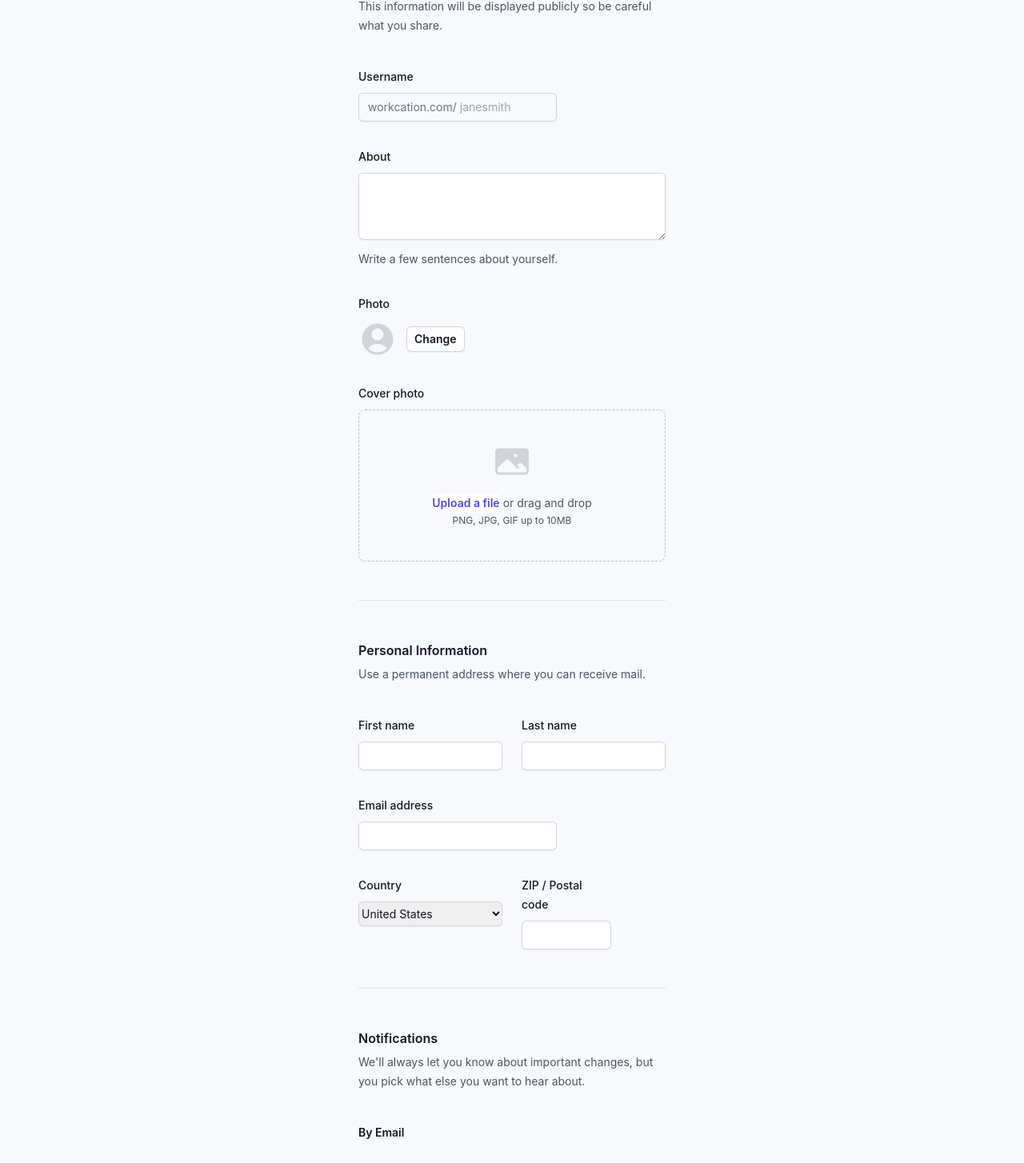
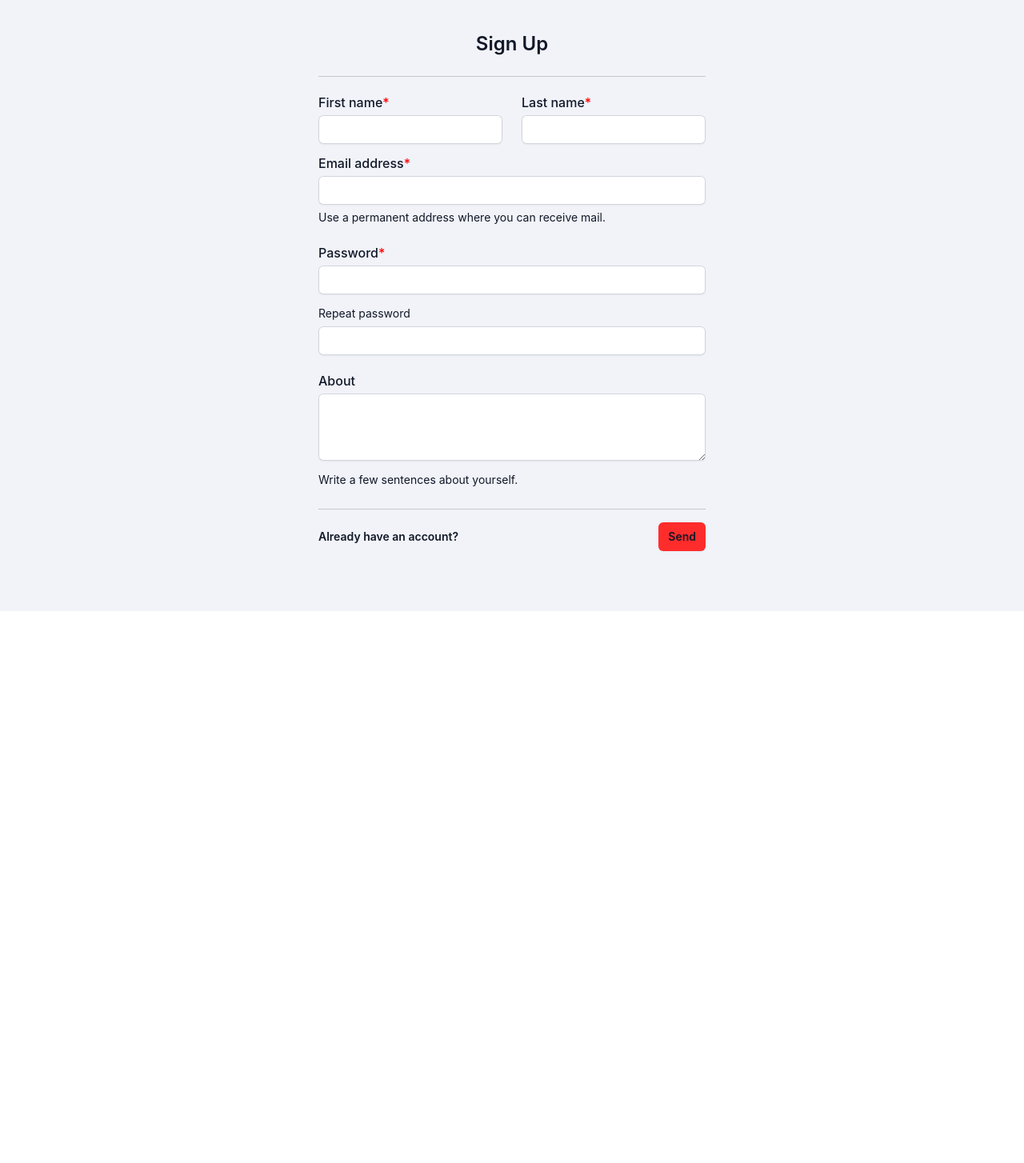
Before and after one commit to Calisthetic/file-storage-frontend, a React (Create React App) app: page /auth/signup in a window 1280 px wide. Shown: the part 36-1490 px from the top of the page at 80% size. After the commit the page ends 800 px from the top, so only its background shows below. Built offline with nearby package versions, Linux system fonts and the light colour scheme.

Commit message:
signup page

```diff
--- a/src/index.css
+++ b/src/index.css
@@ -4,7 +4,7 @@
 
 :root {
   --backgroundDark: #131619;
-  --backgroundLight: #f7f9fc;
+  --backgroundLight: #f1f3f9;
   --backgroundHoverDark: #333639;
   --backgroundHoverLight: #e3e6ee;
   --backgroundSecondDark: #181b1e;
@@ -15,7 +15,7 @@
   --backgroundAccentLight: #ff5500;
   --borderDark: #43464a;
   --borderLight: #c3c6c9;
-  --textDark: #eeeeee;
+  --textDark: #ffffff;
   --textLight: #111827;
   --buttonDark: #ff1515;
   --buttonLight: #ff2c2c;
--- a/src/routes/auth/auth.tsx
+++ b/src/routes/auth/auth.tsx
@@ -1,15 +1,9 @@
-import { motion } from "framer-motion"
-import {
-  Routes,
-  Route,
-  Link,
-} from "react-router-dom";
+import { Routes, Route, } from "react-router-dom";
 import SignIn from "./signin/signin";
 import SignUp from "./signup/signup";
 import Redirect from "../../components/redirect";
 
 export default function AuthPage() {
-  // Logos
   let mainLogo: string | undefined = undefined;
 
   try {
@@ -19,14 +13,13 @@ export default function AuthPage() {
   }
 
   return (
-    <div className="bg-backgroundLight min-h-fulldvh flex justify-center items-center dark:bg-backgroundDark">
-      <div className=" bg-backgroundSecondaryLight dark:bg-backgroundSecondaryDark h-full rounded-tl-2xl">
-        <Routes>
-          <Route path="/" element={<Redirect location="./auth/signin"></Redirect>}></Route>
-          <Route path="signin" element={<SignIn></SignIn>}></Route>
-          <Route path="signup" element={<SignUp></SignUp>}></Route>
-        </Routes>
-      </div>
+    <div className="bg-backgroundLight min-h-fulldvh dark:bg-backgroundDark">
+      <Routes>
+        <Route path="*" element={<Redirect location="/auth/signin"></Redirect>}></Route>
+        <Route path="/" element={<Redirect location="/auth/signin"></Redirect>}></Route>
+        <Route path="signin" element={<SignIn></SignIn>}></Route>
+        <Route path="signup" element={<SignUp></SignUp>}></Route>
+      </Routes>
     </div>
   )
 }
--- a/src/routes/auth/signup/signup.tsx
+++ b/src/routes/auth/signup/signup.tsx
@@ -1,198 +1,100 @@
-import { Component} from 'react';
+import { motion } from "framer-motion"
+import { Link } from 'react-router-dom';
 
 export default function SignUp() {
   return (
-    <div>
-      <form className=' w-96'>
-        <div className="space-y-12">
-          <div className="border-b border-gray-900/10 pb-12">
-            <h2 className="text-base font-semibold leading-7 text-gray-900">Profile</h2>
-            <p className="mt-1 text-sm leading-6 text-gray-600">This information will be displayed publicly so be careful what you share.</p>
+    <div className=" min-h-fulldvh sm:flex justify-center items-center">
+    <div className='py-6 flex flex-col justify-center min-h-fulldvh sm:h-auto bg-backgroundLight dark:bg-backgroundDark
+    sm:rounded-xl w-fullcvw sm:w-auto px-10'>
+      <motion.p initial={{opacity: 0, y: 20}} animate={{opacity: 1, y: 0}} transition={{delay: 0, damping: 24, stiffness: 300}}
+      className="text-xl sm:text-2xl w-full pb-6 text-center font-semibold leading-6 text-textLight dark:text-textDark">Sign Up</motion.p>
 
-            <div className="mt-10 grid grid-cols-1 gap-x-6 gap-y-8 sm:grid-cols-6">
-              <div className="sm:col-span-4">
-                <label className="block text-sm font-medium leading-6 text-gray-900">Username</label>
-                <div className="mt-2">
-                  <div className="flex rounded-md shadow-sm ring-1 ring-inset ring-gray-300 focus-within:ring-2 focus-within:ring-inset focus-within:ring-indigo-600 sm:max-w-md">
-                    <span className="flex select-none items-center pl-3 text-gray-500 sm:text-sm">workcation.com/</span>
-                    <input type="text" name="username" id="username" autoComplete="username"
-                    className="block flex-1 border-0 bg-transparent py-1.5 pl-1 text-gray-900
-                    placeholder:text-gray-400 focus:ring-0 sm:text-sm sm:leading-6" placeholder="janesmith"/>
-                  </div>
-                </div>
-              </div>
+      <div className="border-y border-borderLight dark:border-borderDark py-6">
+        <div className=" grid grid-cols-1 gap-x-6 gap-y-4 sm:grid-cols-4">
+          <motion.div initial={{opacity: 0, y: 20}} animate={{opacity: 1, y: 0}} transition={{delay: 0.02, damping: 24, stiffness: 300}}
+           className="sm:col-span-2 col-span-full">
+            <label title='required' className="block text-base font-medium leading-4 text-textLight dark:text-textDark">First name
+              <span title='required' className=" text-iconLight dark:text-iconDark">*</span>
+            </label>
+            <div className="pt-2">
+              <input type="text" name="first-name" id="first-name" autoComplete="given-name"
+              className="block w-full rounded-md border-0 p-1.5 text-gray-900 shadow-sm ring-1
+              ring-inset ring-gray-300 placeholder:text-gray-400 focus:ring-none
+              sm:text-sm sm:leading-6 transition-inputs"/>
+            </div>
+          </motion.div>
 
-              <div className="col-span-full">
-                <label className="block text-sm font-medium leading-6 text-gray-900">About</label>
-                <div className="mt-2">
-                  <textarea id="about" name="about" rows={3} className="block w-full rounded-md border-0 py-1.5 text-gray-900 shadow-sm ring-1 ring-inset ring-gray-300 placeholder:text-gray-400 focus:ring-2 focus:ring-inset focus:ring-indigo-600 sm:text-sm sm:leading-6"></textarea>
-                </div>
-                <p className="mt-3 text-sm leading-6 text-gray-600">Write a few sentences about yourself.</p>
-              </div>
+          <motion.div initial={{opacity: 0, y: 20}} animate={{opacity: 1, y: 0}} transition={{delay: 0.04, damping: 24, stiffness: 300}}
+          className="sm:col-span-2 col-span-full">
+            <label title='required' className="block text-base font-medium leading-4 text-textLight dark:text-textDark">Last name
+              <span title='required' className=" text-iconLight dark:text-iconDark">*</span>
+            </label>
+            <div className="pt-2">
+              <input type="text" name="last-name" id="last-name" autoComplete="family-name"
+              className="block w-full rounded-md border-0 p-1.5 text-gray-900 shadow-sm ring-1
+              ring-inset ring-gray-300 placeholder:text-gray-400 focus:ring-none
+              sm:text-sm sm:leading-6 transition-inputs"/>
+            </div>
+          </motion.div>
 
-              <div className="col-span-full">
-                <label className="block text-sm font-medium leading-6 text-gray-900">Photo</label>
-                <div className="mt-2 flex items-center gap-x-3">
-                  <svg className="h-12 w-12 text-gray-300" viewBox="0 0 24 24" fill="currentColor" aria-hidden="true">
-                    <path fill-rule="evenodd" d="M18.685 19.097A9.723 9.723 0 0021.75 12c0-5.385-4.365-9.75-9.75-9.75S2.25
-                    6.615 2.25 12a9.723 9.723 0 003.065 7.097A9.716 9.716 0 0012 21.75a9.716 9.716 0 006.685-2.653zm-12.54-1.285A7.486
-                    7.486 0 0112 15a7.486 7.486 0 015.855 2.812A8.224 8.224 0 0112 20.25a8.224 8.224 0 01-5.855-2.438zM15.75
-                    9a3.75 3.75 0 11-7.5 0 3.75 3.75 0 017.5 0z" clip-rule="evenodd" />
-                  </svg>
-                  <button type="button" className="rounded-md bg-white px-2.5 py-1.5 text-sm font-semibold
-                  text-gray-900 shadow-sm ring-1 ring-inset ring-gray-300 hover:bg-gray-50">Change</button>
-                </div>
-              </div>
+          <motion.div initial={{opacity: 0, y: 20}} animate={{opacity: 1, y: 0}} transition={{delay: 0.06, damping: 24, stiffness: 300}}
+          className="col-span-full">
+            <label title='required' className="block text-base font-medium leading-4 text-textLight dark:text-textDark">Email address
+              <span title='required' className=" text-iconLight dark:text-iconDark">*</span>
+            </label>
+            <div className="pt-2">
+              <input id="email" name="email" type="email" autoComplete="email"
+              className="block w-full rounded-md border-0 p-1.5 text-gray-900 shadow-sm ring-1
+              ring-inset ring-gray-300 placeholder:text-gray-400 focus:ring-none
+              sm:text-sm sm:leading-6 transition-inputs"/>
+            </div>
+            <p className="pt-1 text-sm leading-6 text-textLight dark:text-textDark">Use a permanent address where you can receive mail.</p>
+          </motion.div>
 
-              <div className="col-span-full">
-                <label className="block text-sm font-medium leading-6 text-gray-900">Cover photo</label>
-                <div className="mt-2 flex justify-center rounded-lg border border-dashed border-gray-900/25 px-6 py-10">
-                  <div className="text-center">
-                    <svg className="mx-auto h-12 w-12 text-gray-300" viewBox="0 0 24 24" fill="currentColor" aria-hidden="true">
-                      <path fill-rule="evenodd" d="M1.5 6a2.25 2.25 0 012.25-2.25h16.5A2.25 2.25 0 0122.5 6v12a2.25 2.25 0 01-2.25 2.25H3.75A2.25 2.25 0 011.5 18V6zM3 16.06V18c0 .414.336.75.75.75h16.5A.75.75 0 0021 18v-1.94l-2.69-2.689a1.5 1.5 0 00-2.12 0l-.88.879.97.97a.75.75 0 11-1.06 1.06l-5.16-5.159a1.5 1.5 0 00-2.12 0L3 16.061zm10.125-7.81a1.125 1.125 0 112.25 0 1.125 1.125 0 01-2.25 0z" clip-rule="evenodd" />
-                    </svg>
-                    <div className="mt-4 flex text-sm leading-6 text-gray-600">
-                      <label className="relative cursor-pointer rounded-md bg-white font-semibold text-indigo-600 focus-within:outline-none focus-within:ring-2 focus-within:ring-indigo-600 focus-within:ring-offset-2 hover:text-indigo-500">
-                        <span>Upload a file</span>
-                        <input id="file-upload" name="file-upload" type="file" className="sr-only"/>
-                      </label>
-                      <p className="pl-1">or drag and drop</p>
-                    </div>
-                    <p className="text-xs leading-5 text-gray-600">PNG, JPG, GIF up to 10MB</p>
-                  </div>
-                </div>
-              </div>
+          <motion.div initial={{opacity: 0, y: 20}} animate={{opacity: 1, y: 0}} transition={{delay: 0.08, damping: 24, stiffness: 300}}
+           className="col-span-full pt-2">
+            <label title='required' className="block text-base font-medium leading-4 text-textLight dark:text-textDark">Password
+              <span title='required' className=" text-iconLight dark:text-iconDark">*</span>
+            </label>
+            <div className="pt-2">
+              <input id="password" name="password" type="password" autoComplete="password"
+              className="block w-full rounded-md border-0 p-1.5 text-gray-900 shadow-sm ring-1
+              ring-inset ring-gray-300 placeholder:text-gray-400 focus:ring-none
+              sm:text-sm sm:leading-6 transition-inputs"/>
             </div>
-          </div>
+          </motion.div>
 
-          <div className="border-b border-gray-900/10 pb-12">
-            <h2 className="text-base font-semibold leading-7 text-gray-900">Personal Information</h2>
-            <p className="mt-1 text-sm leading-6 text-gray-600">Use a permanent address where you can receive mail.</p>
+          <motion.div initial={{opacity: 0, y: 20}} animate={{opacity: 1, y: 0}} transition={{delay: 0.1, damping: 24, stiffness: 300}}
+           className="col-span-full">
+            <p className="text-sm leading-4 text-textLight dark:text-textDark">Repeat password</p>
+            <div className="pt-2">
+              <input id="password" name="password" type="password" autoComplete="password"
+              className="block w-full rounded-md border-0 p-1.5 text-gray-900 shadow-sm ring-1
+              ring-inset ring-gray-300 placeholder:text-gray-400 focus:ring-none
+              sm:text-sm sm:leading-6 transition-inputs"/>
+            </div>
+          </motion.div>
 
-            <div className="mt-10 grid grid-cols-1 gap-x-6 gap-y-8 sm:grid-cols-6">
-              <div className="sm:col-span-3">
-                <label className="block text-sm font-medium leading-6 text-gray-900">First name</label>
-                <div className="mt-2">
-                  <input type="text" name="first-name" id="first-name" autoComplete="given-name"
-                  className="block w-full rounded-md border-0 py-1.5 text-gray-900 shadow-sm ring-1
-                  ring-inset ring-gray-300 placeholder:text-gray-400 focus:ring-2 focus:ring-inset
-                  focus:ring-indigo-600 sm:text-sm sm:leading-6"/>
-                </div>
-              </div>
+          <motion.div initial={{opacity: 0, y: 20}} animate={{opacity: 1, y: 0}} transition={{delay: 0.12, damping: 24, stiffness: 300}}
+           className="col-span-full pt-2">
+            <label className="block text-base font-medium leading-4 text-textLight dark:text-textDark">About</label>
+            <div className="pt-2">
+              <textarea id="about" name="about" rows={3} className="block w-full rounded-md border-0 p-1.5
+              text-gray-900 shadow-sm ring-1 ring-inset ring-gray-300 placeholder:text-gray-400
+              focus:ring-none sm:text-sm sm:leading-6 transition-inputs"></textarea>
+            </div>
+            <p className="pt-3 text-sm leading-6 text-textLight dark:text-textDark">Write a few sentences about yourself.</p>
+          </motion.div>
+        </div>
+      </div>
 
-              <div className="sm:col-span-3">
-                <label className="block text-sm font-medium leading-6 text-gray-900">Last name</label>
-                <div className="mt-2">
-                  <input type="text" name="last-name" id="last-name" autoComplete="family-name"
-                  className="block w-full rounded-md border-0 py-1.5 text-gray-900 shadow-sm
-                  ring-1 ring-inset ring-gray-300 placeholder:text-gray-400 focus:ring-2
-                  focus:ring-inset focus:ring-indigo-600 sm:text-sm sm:leading-6"/>
-                </div>
-              </div>
-
-              <div className="sm:col-span-4">
-                <label className="block text-sm font-medium leading-6 text-gray-900">Email address</label>
-                <div className="mt-2">
-                  <input id="email" name="email" type="email" autoComplete="email"
-                  className="block w-full rounded-md border-0 py-1.5 text-gray-900
-                  shadow-sm ring-1 ring-inset ring-gray-300 placeholder:text-gray-400
-                  focus:ring-2 focus:ring-inset focus:ring-indigo-600 sm:text-sm sm:leading-6"/>
-                </div>
-              </div>
-
-              <div className="sm:col-span-3">
-                <label className="block text-sm font-medium leading-6 text-gray-900">Country</label>
-                <div className="mt-2">
-                  <select id="country" name="country" autoComplete="country-name" className="block w-full rounded-md border-0 py-1.5 text-gray-900 shadow-sm ring-1 ring-inset ring-gray-300 focus:ring-2 focus:ring-inset focus:ring-indigo-600 sm:max-w-xs sm:text-sm sm:leading-6">
-                    <option>United States</option>
-                    <option>Canada</option>
-                    <option>Mexico</option>
-                  </select>
-                </div>
-              </div>
-
-              <div className="sm:col-span-2">
-                <label className="block text-sm font-medium leading-6 text-gray-900">ZIP / Postal code</label>
-                <div className="mt-2">
-                  <input type="text" name="postal-code" id="postal-code" autoComplete="postal-code"
-                  className="block w-full rounded-md border-0 py-1.5 text-gray-900 shadow-sm ring-1
-                  ring-inset ring-gray-300 placeholder:text-gray-400 focus:ring-2 focus:ring-inset
-                  focus:ring-indigo-600 sm:text-sm sm:leading-6"/>
-                </div>
-              </div>
-            </div>
-          </div>
-
-          <div className="border-b border-gray-900/10 pb-12">
-            <h2 className="text-base font-semibold leading-7 text-gray-900">Notifications</h2>
-            <p className="mt-1 text-sm leading-6 text-gray-600">We'll always let you know about important changes, but you pick what else you want to hear about.</p>
-
-            <div className="mt-10 space-y-10">
-              <fieldset>
-                <legend className="text-sm font-semibold leading-6 text-gray-900">By Email</legend>
-                <div className="mt-6 space-y-6">
-                  <div className="relative flex gap-x-3">
-                    <div className="flex h-6 items-center">
-                      <input id="comments" name="comments" type="checkbox"
-                      className="h-4 w-4 rounded border-gray-300 text-indigo-600 focus:ring-indigo-600"/>
-                    </div>
-                    <div className="text-sm leading-6">
-                      <label className="font-medium text-gray-900">Comments</label>
-                      <p className="text-gray-500">Get notified when someones posts a comment on a posting.</p>
-                    </div>
-                  </div>
-                  <div className="relative flex gap-x-3">
-                    <div className="flex h-6 items-center">
-                      <input id="candidates" name="candidates" type="checkbox"
-                      className="h-4 w-4 rounded border-gray-300 text-indigo-600 focus:ring-indigo-600"/>
-                    </div>
-                    <div className="text-sm leading-6">
-                      <label className="font-medium text-gray-900">Candidates</label>
-                      <p className="text-gray-500">Get notified when a candidate applies for a job.</p>
-                    </div>
-                  </div>
-                  <div className="relative flex gap-x-3">
-                    <div className="flex h-6 items-center">
-                      <input id="offers" name="offers" type="checkbox"
-                      className="h-4 w-4 rounded border-gray-300 text-indigo-600 focus:ring-indigo-600"/>
-                    </div>
-                    <div className="text-sm leading-6">
-                      <label className="font-medium text-gray-900">Offers</label>
-                      <p className="text-gray-500">Get notified when a candidate accepts or rejects an offer.</p>
-                    </div>
-                  </div>
-                </div>
-              </fieldset>
-              <fieldset>
-                <legend className="text-sm font-semibold leading-6 text-gray-900">Push Notifications</legend>
-                <p className="mt-1 text-sm leading-6 text-gray-600">These are delivered via SMS to your mobile phone.</p>
-                <div className="mt-6 space-y-6">
-                  <div className="flex items-center gap-x-3">
-                    <input id="push-everything" name="push-notifications" type="radio"
-                    className="h-4 w-4 border-gray-300 text-indigo-600 focus:ring-indigo-600"/>
-                    <label className="block text-sm font-medium leading-6 text-gray-900">Everything</label>
-                  </div>
-                  <div className="flex items-center gap-x-3">
-                    <input id="push-email" name="push-notifications" type="radio"
-                    className="h-4 w-4 border-gray-300 text-indigo-600 focus:ring-indigo-600"/>
-                    <label className="block text-sm font-medium leading-6 text-gray-900">Same as email</label>
-                  </div>
-                  <div className="flex items-center gap-x-3">
-                    <input id="push-nothing" name="push-notifications" type="radio"
-                    className="h-4 w-4 border-gray-300 text-indigo-600 focus:ring-indigo-600"/>
-                    <label className="block text-sm font-medium leading-6 text-gray-900">No push notifications</label>
-                  </div>
-                </div>
-              </fieldset>
-            </div>
-          </div>
-        </div>
-
-        <div className="mt-6 flex items-center justify-end gap-x-6">
-          <button type="button" className="text-sm font-semibold leading-6 text-gray-900">Cancel</button>
-          <button type="submit" className="rounded-md bg-indigo-600 px-3 py-2 text-sm font-semibold text-white shadow-sm hover:bg-indigo-500 focus-visible:outline focus-visible:outline-2 focus-visible:outline-offset-2 focus-visible:outline-indigo-600">Save</button>
-        </div>
-      </form>
+      <div className="pt-4 flex items-center text-base justify-between gap-x-6">
+        <Link to="../signin" className="text-sm font-semibold leading-6 text-textLight dark:text-textDark
+        hover:text-buttonHoverLight dark:hover:text-buttonHoverDark transition-colors">Already have an account?</Link>
+        <button type="submit" className="rounded-md dark:bg-buttonDark bg-buttonLight px-3 py-2 text-sm font-semibold
+        text-textLight dark:text-textDark shadow-sm hover:bg-buttonHoverLight dark:hover:to-buttonHoverDark transition-colors">Send</button>
+      </div>
+    </div>
     </div>
   )
 }
```
Also changed, not shown: src/routes/auth/signin/signin.tsx (+6 -4 lines), tailwind.config.js (+8 -1 lines).
